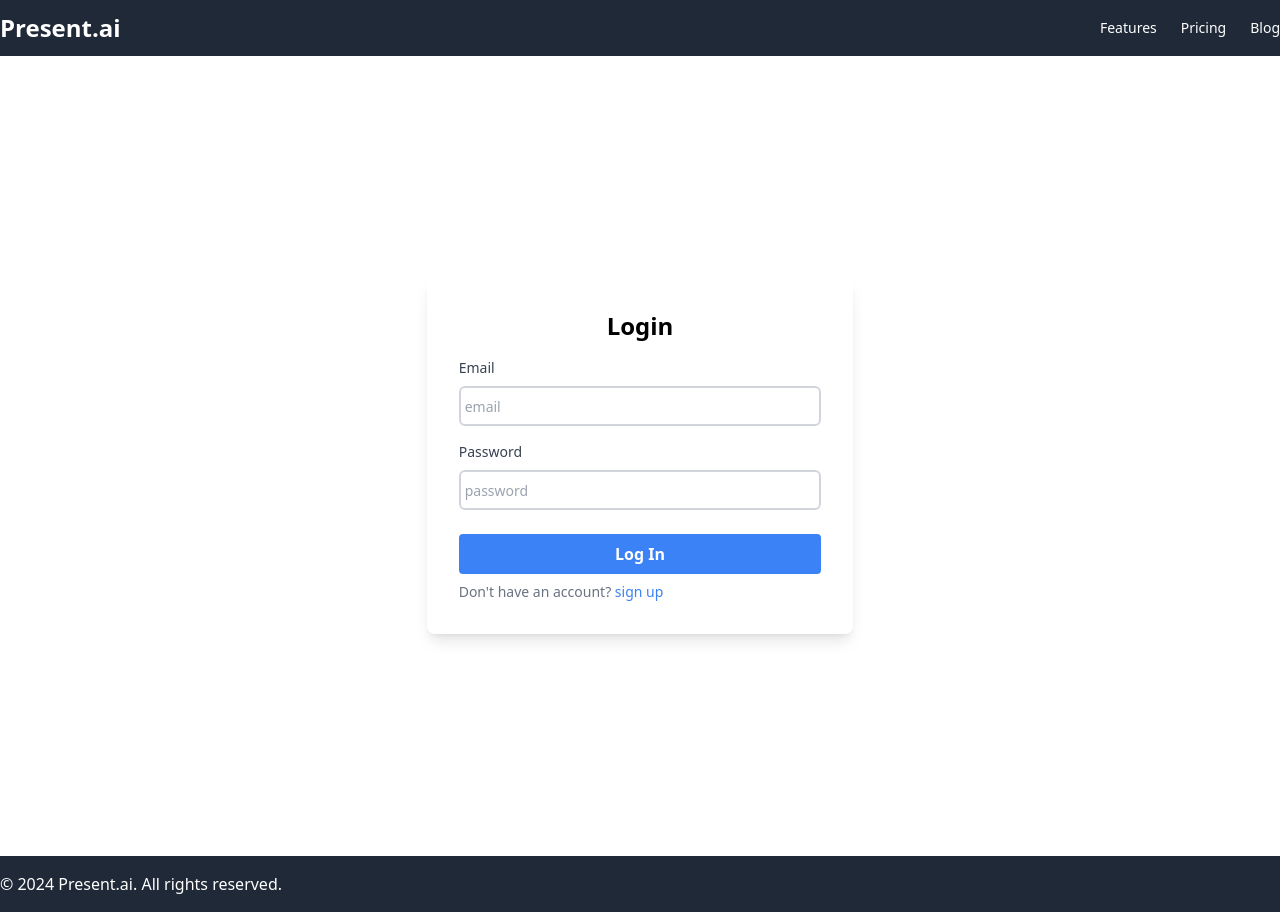
After one commit to jperera01/present.ai, a Flask app: page /login in a window 1280 px wide. The commit adds this page. Run offline with Flask 3, Linux system fonts and the light colour scheme; style sheets or scripts are compiled from the project's sources; some libraries are stand-ins or nearby versions.

Commit message:
login page added

```diff
--- a/backend/app/main/__init__.py
+++ b/backend/app/main/__init__.py
@@ -3,6 +3,16 @@ from flask import Blueprint, render_template
 main_bp = Blueprint('main', __name__)
 
 
-@main_bp.route('/')
+@main_bp.get('/')
 def index():
     return render_template("index.html")
+
+
+@main_bp.get('/login')
+def login():
+    return render_template("login.html")
+
+
+@main_bp.get('/present')
+def present():
+    return render_template("present.html")
--- a/backend/app/templates/base.html
+++ b/backend/app/templates/base.html
@@ -3,9 +3,9 @@
 <head>
     <meta charset="UTF-8">
     <meta name="viewport" content="width=device-width, initial-scale=1.0">
-    <title>Present.ai - Your AI Presentation Coach</title>
+    <title>{% block title %}Present.ai - Your AI Presentation Coach{% endblock %}</title>
     <link href="{{ url_for('static', filename='css/main.css') }}" rel="stylesheet">
-    <link rel="icon" href="{{ url_for('static', filename='images/favicon.ico') }}"
+    <link rel="icon" href="{{ url_for('static', filename='images/favicon.ico') }}">
     {% block script %}
     {% endblock %}
 </head>
--- /dev/null
+++ b/backend/app/templates/login.html
@@ -0,0 +1,33 @@
+{% extends "page_base.html" %}
+
+
+{% block title %}Login{% endblock %}
+
+
+{% block try %}
+{% endblock %}
+
+{% block sub_content %}
+<div class="flex items-center justify-center h-screen">
+  <div class="p-8 rounded-lg shadow-lg w-1/3">
+    <h1 class="text-2xl font-bold mb-4 text-center">Login</h1>
+    <form action="/login" method="post">
+      <div class="mb-4">
+        <label for="email" class="block text-sm font-medium text-gray-700 mb-2">Email</label>
+        <input type="email" id="email" name="email" placeholder="email" required
+              class="ps-1 outline-none block w-full sm:text-sm border-2 border-gray-300 focus:border-gray-500 rounded-md h-[40px]">
+      </div>
+      <div class="mb-6">
+        <label for="password" class="block text-sm font-medium text-gray-700 mb-2">Password</label>
+        <input type="password" id="password" name="password" placeholder="password" required
+              class="ps-1 outline-none block w-full sm:text-sm border-2 border-gray-300 focus:border-gray-500 rounded-md h-[40px]">
+      </div>
+      <button type="submit"
+          class="w-full bg-blue-500 text-white font-bold py-2 px-4 rounded hover:bg-blue-700 focus:outline-none focus:shadow-outline">
+        Log In
+      </button>
+      <p class="text-sm text-gray-500 mt-2">Don't have an account? <a href="/signup" class="text-blue-500 hover:text-blue-600">sign up</a></p>
+    </form>
+  </div>
+</div>
+{% endblock %}
--- /dev/null
+++ b/backend/app/templates/page_base.html
@@ -0,0 +1,41 @@
+{% extends "base.html" %}
+
+{% block script %}
+<script defer src="https://cdn.jsdelivr.net/npm/alpinejs@3.x.x/dist/cdn.min.js"></script>
+<script src="https://unpkg.com/htmx.org@1.9.10" integrity="sha384-D1Kt99CQMDuVetoL1lrYwg5t+9QdHe7NLX/SoJYkXDFfX37iInKRy5xLSi8nO7UC" crossorigin="anonymous" defer></script>
+{% endblock %}
+
+{% block content %}
+<header class="bg-gray-800 text-white py-3">
+  <div class="container mx-auto flex justify-between items-center">
+    <a href="/">
+      <h1 class="text-2xl font-bold">Present.ai</h1>
+    </a>
+    <nav class="text-sm">
+      <ul class="flex space-x-6 items-center">
+        <li><a href="#" class="hover:text-blue-500">Features</a></li>
+        <li><a href="#" class="hover:text-blue-500">Pricing</a></li>
+        <li><a href="#" class="hover:text-blue-500">Blog</a></li>
+        {% block try %}
+        <li>
+          <a href="/login">
+            <button class="bg-blue-500 hover:bg-blue-700 text-white font-bold py-1 px-2 rounded">
+              Try for Free
+            </button>
+          </a>
+        </li>
+        {% endblock %}
+      </ul>
+    </nav>
+  </div>
+</header>
+
+{% block sub_content %}
+{% endblock %}
+
+<footer class="bg-gray-800 text-white py-4">
+  <div class="container mx-auto">
+    &copy; 2024 Present.ai. All rights reserved.
+  </div>
+</footer>
+{% endblock %}
```
Also changed, not shown: backend/app/templates/index.html (+2 -34 lines).
